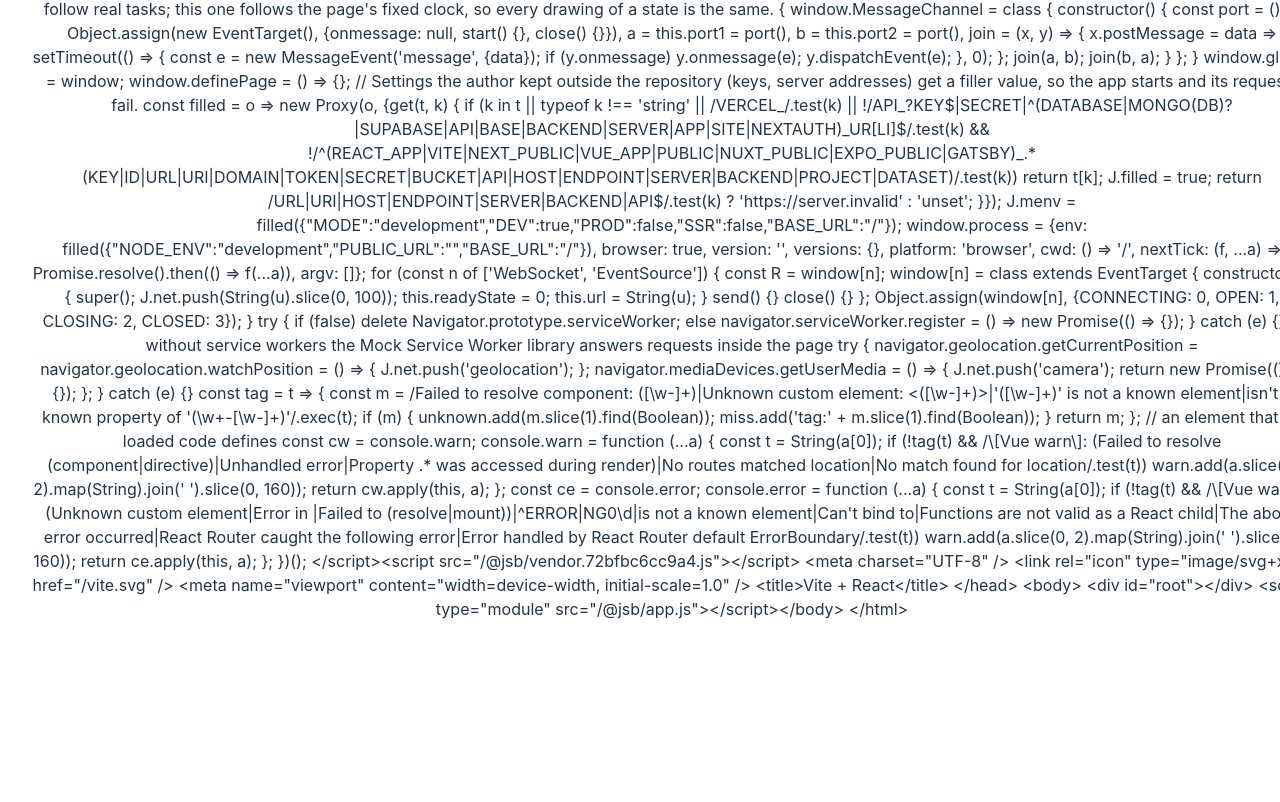
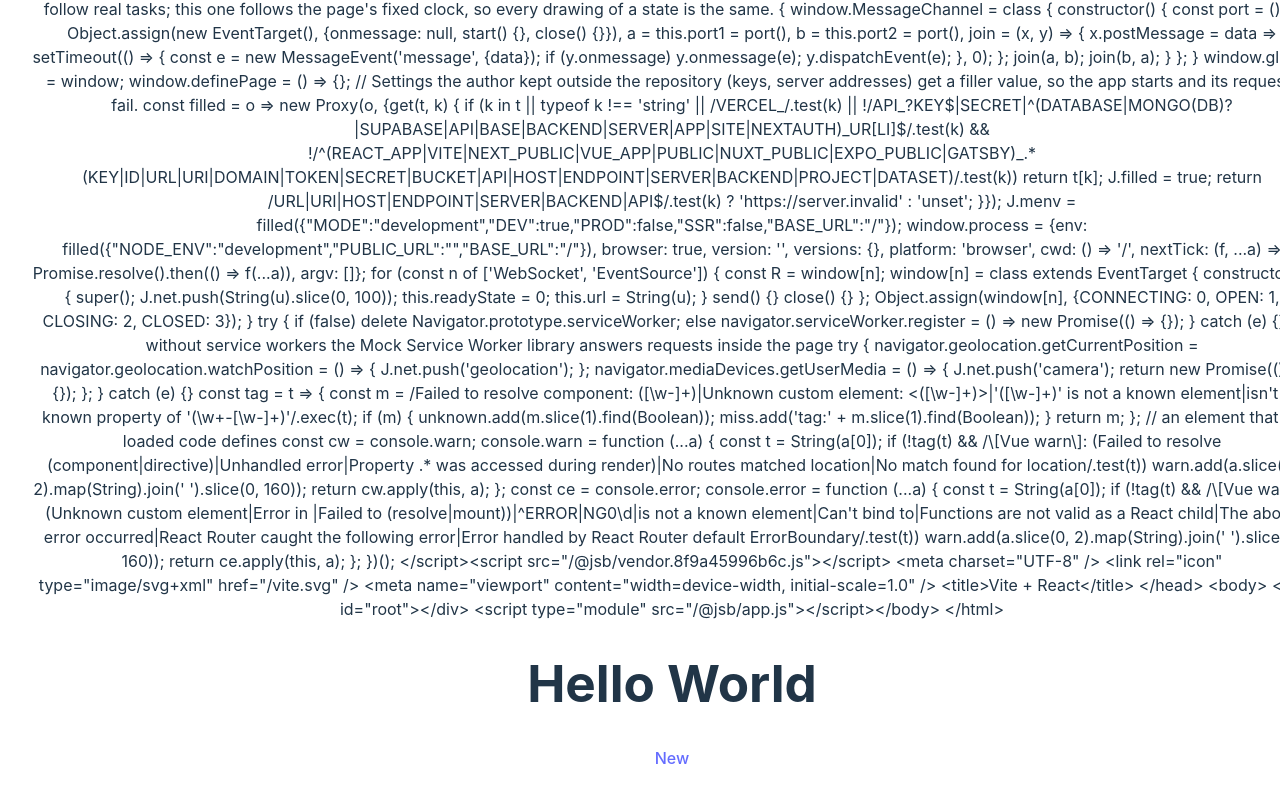
Before and after one commit to Peleton-011/message-board-project, a React (Vite) app: page / in a window 1280 px wide. Shown: the part 2915-3717 px from the top of the page. Before the commit the page ends 3568 px from the top, so only its background shows below. Built offline with nearby package versions, Linux system fonts and the light colour scheme.

Commit message:
Add basic routing

```diff
--- a/package.json
+++ b/package.json
@@ -13,6 +13,7 @@
 		"express": "^4.18.2",
 		"react": "^18.2.0",
 		"react-dom": "^18.2.0",
+		"react-router-dom": "^6.19.0",
 		"vite-express": "*"
 	},
 	"devDependencies": {
--- a/src/client/App.jsx
+++ b/src/client/App.jsx
@@ -1,10 +1,31 @@
 import { useState, useEffect } from "react";
-import reactLogo from "./assets/react.svg";
+import {
+	createBrowserRouter,
+	RouterProvider,
+	Route,
+	Link,
+} from "react-router-dom";
 import "./App.css";
 
 function App() {
 	const [apiResponse, setApiResponse] = useState(0);
 	useEffect(callAPI, []);
+
+	const router = createBrowserRouter([
+		{
+			path: "/",
+			element: (
+				<div>
+					<h1>Hello World</h1>
+					<Link to="new">New</Link>
+				</div>
+			),
+		},
+		{
+			path: "new",
+			element: <div><h2>New!</h2> {apiResponse}</div>,
+		},
+	]);
 
 	function callAPI() {
 		fetch("http://localhost:9000")
@@ -15,6 +36,7 @@ function App() {
 	return (
 		<div className="App">
 			{apiResponse}
+			<RouterProvider router={router} />
 		</div>
 	);
 }
--- a/src/server/main.js
+++ b/src/server/main.js
@@ -22,9 +22,9 @@ app.use(cors());
 // 	res.send("API is working properly");
 // });
 
-app.get("/:page?", (req, res) => {
-	console.log(req.params.page);
-	res.send("API is working properly");
+app.get("/", (req, res) => {
+    //"/:page?"
+    res.send("API is working properly");
 	// res.sendFile(
 	// 	!req.params.page
 	// 		? __dirname + "/pages/index.html"
```
Also changed, not shown: 1 other file (tests, documents, lock files or other folders).
